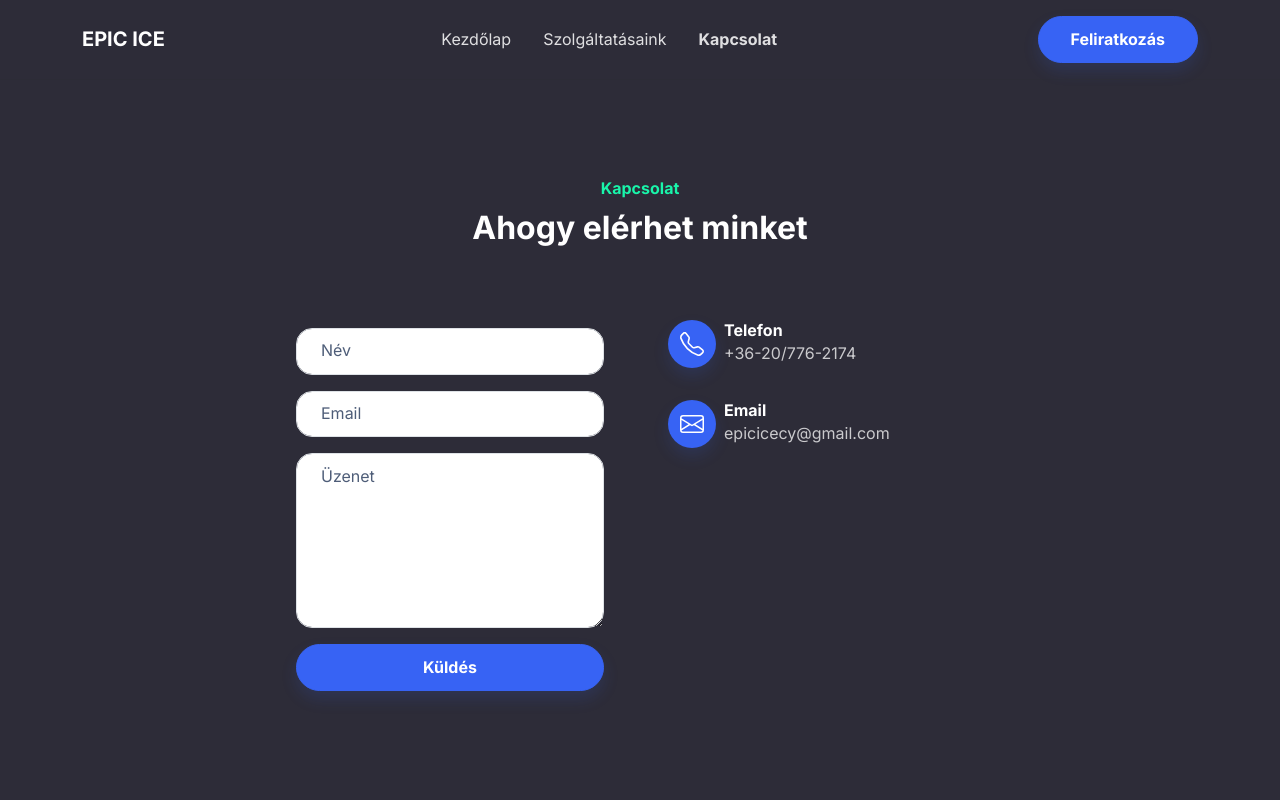
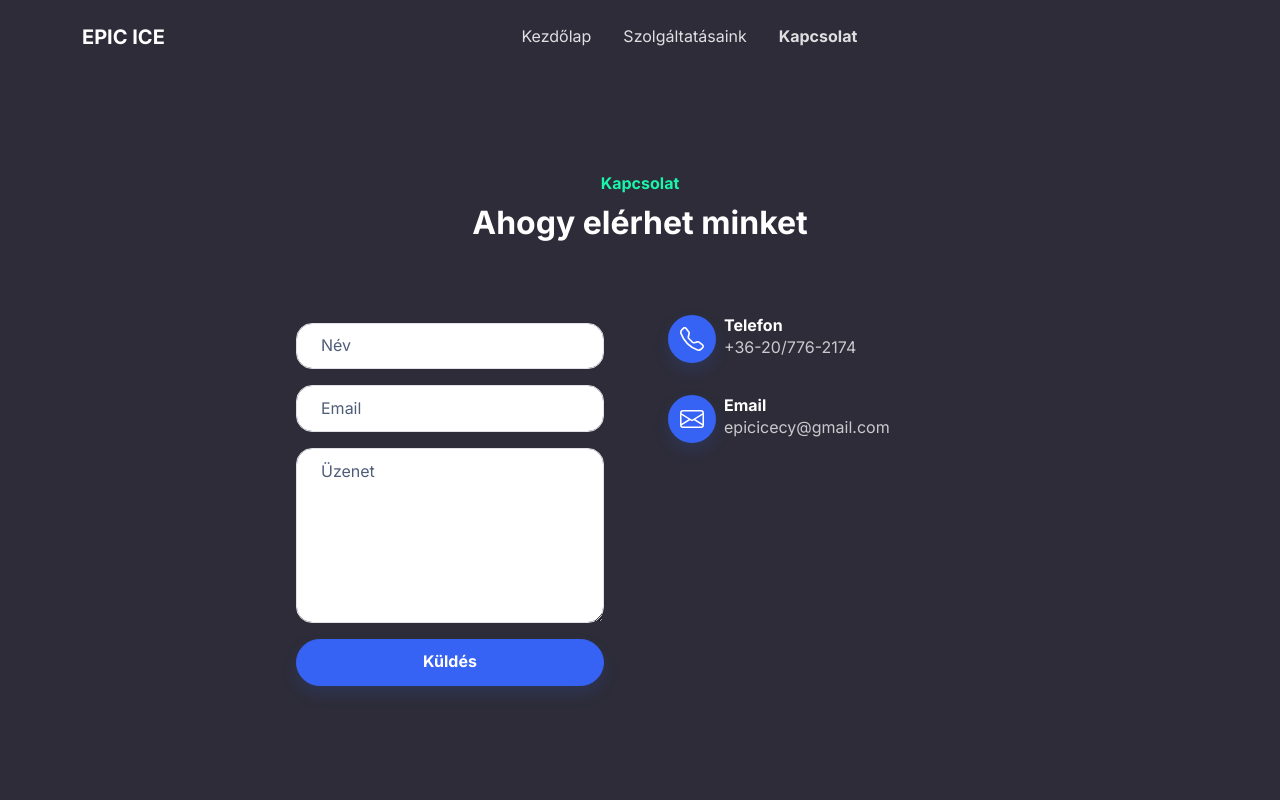
Before and after one commit to Qkee/epicice, a plain HTML site: page contacts.html in a window 1280 px wide. Shown: the top 800 px of the page. Drawn offline with Linux system fonts and the light colour scheme.

Commit message:
Add files via upload

```diff
--- a/contacts.html
+++ b/contacts.html
@@ -18,7 +18,7 @@
                     <li class="nav-item"><a class="nav-link" href="index.html">Kezdőlap</a></li>
                     <li class="nav-item"><a class="nav-link" href="services.html">Szolgáltatásaink</a></li>
                     <li class="nav-item"><a class="nav-link active" href="contacts.html">Kapcsolat</a></li>
-                </ul><a class="btn btn-primary shadow" role="button" href="signup.html">Feliratkozás</a>
+                </ul>
             </div>
         </div>
     </nav>
```
Also changed, not shown: index.html (+1 -1 lines), product.html (+1 -1 lines), services.html (+1 -1 lines).
